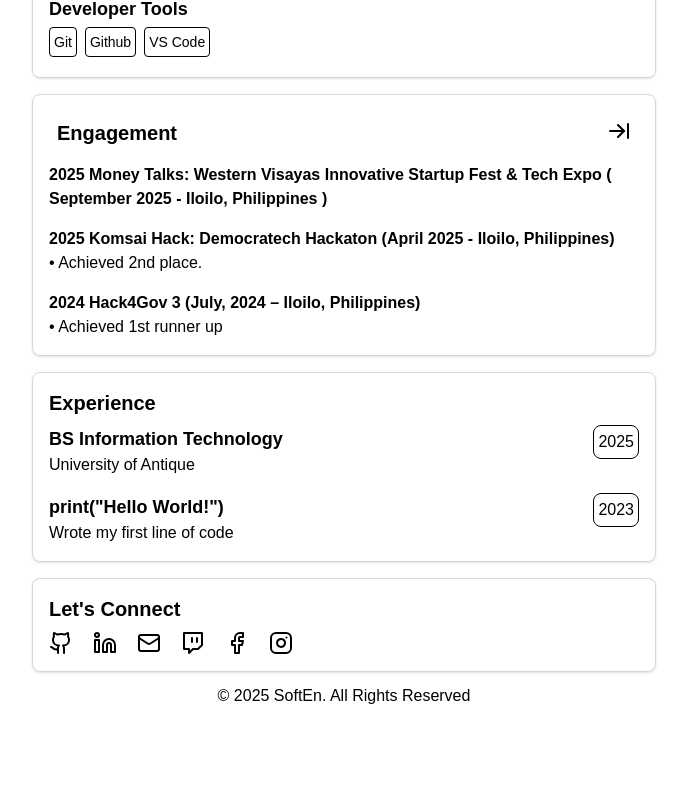
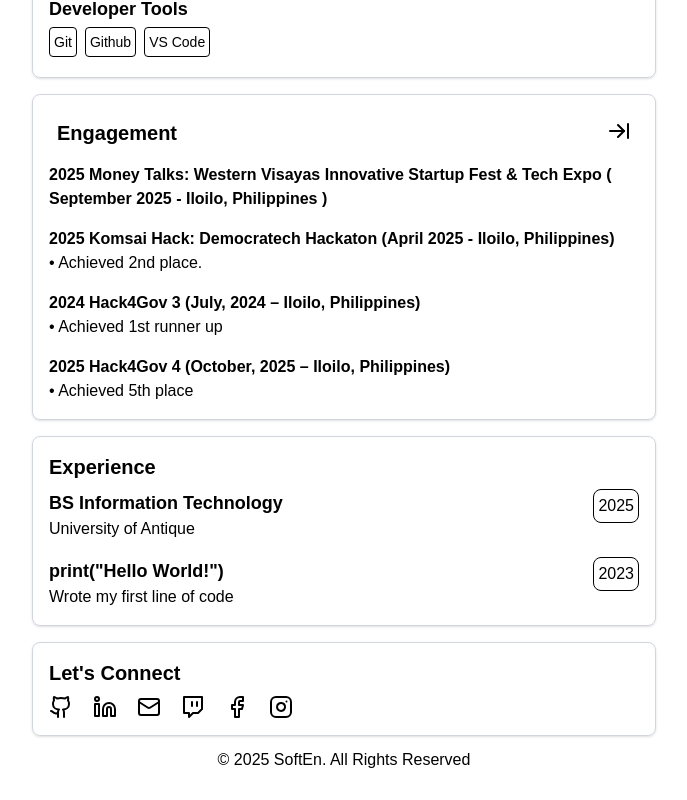
Before and after one commit to CarlAndreDiomon/Portfolio, a Next.js app: page / in a window 1280 px wide. Shown: the part 1400-2200 px from the top of the page, without its empty margins (296-983 px from the left). Before the commit the page ends 2136 px from the top, so only its background shows below. Built offline with nearby package versions, Linux system fonts and the light colour scheme.

Commit message:
add my latest engagement

```diff
--- a/src/app/page.tsx
+++ b/src/app/page.tsx
@@ -261,6 +261,15 @@ export default function Home() {
               </p>
             </div>
 
+            <div>
+              <h1 className=" font-semibold text-sm md:text-base">
+                2025 Hack4Gov 4 (October, 2025 – Iloilo, Philippines)
+              </h1>
+              <p>
+                •	Achieved 5th place
+              </p>
+            </div>
+
           </div>
 
         </div>
```
